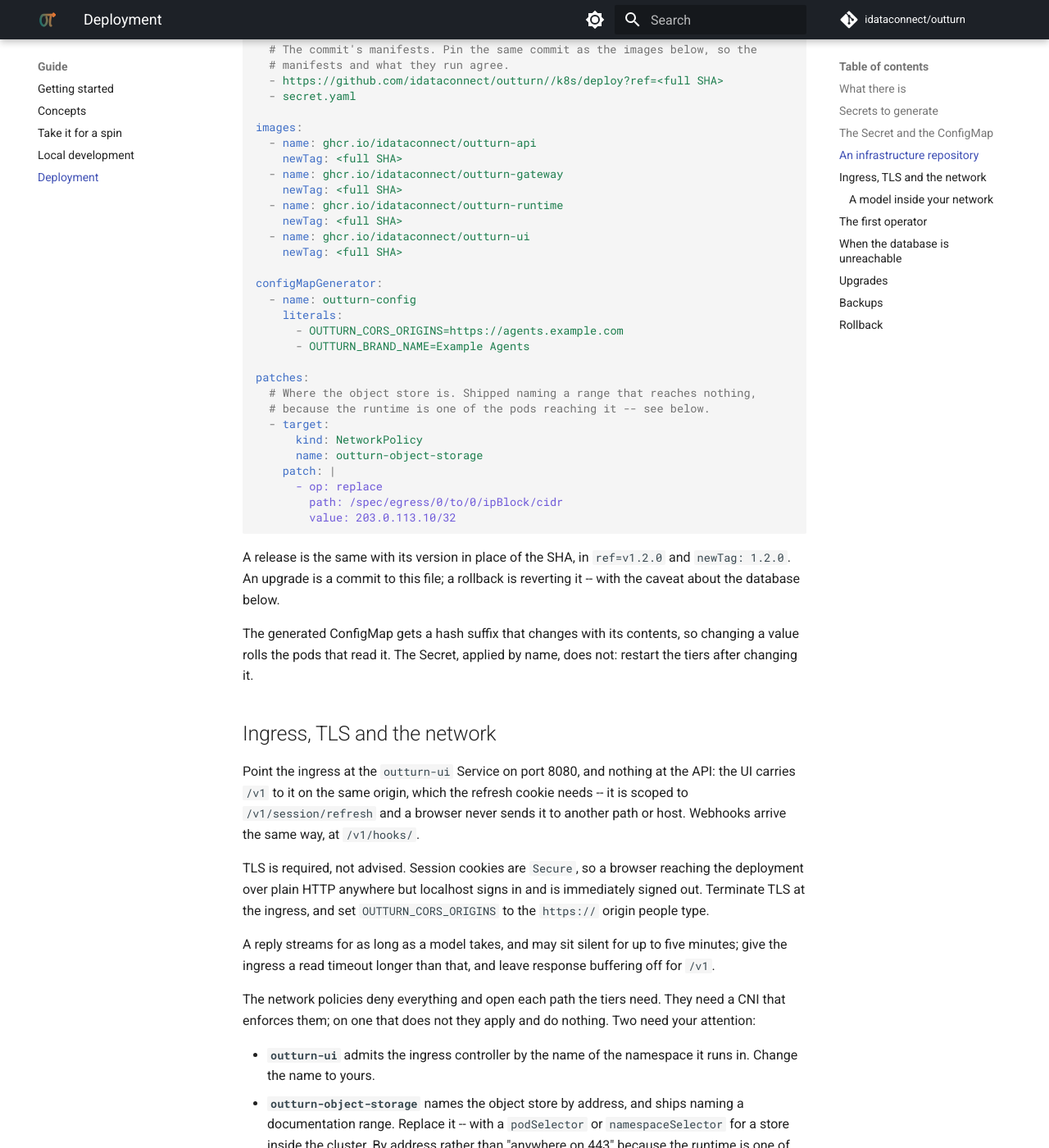
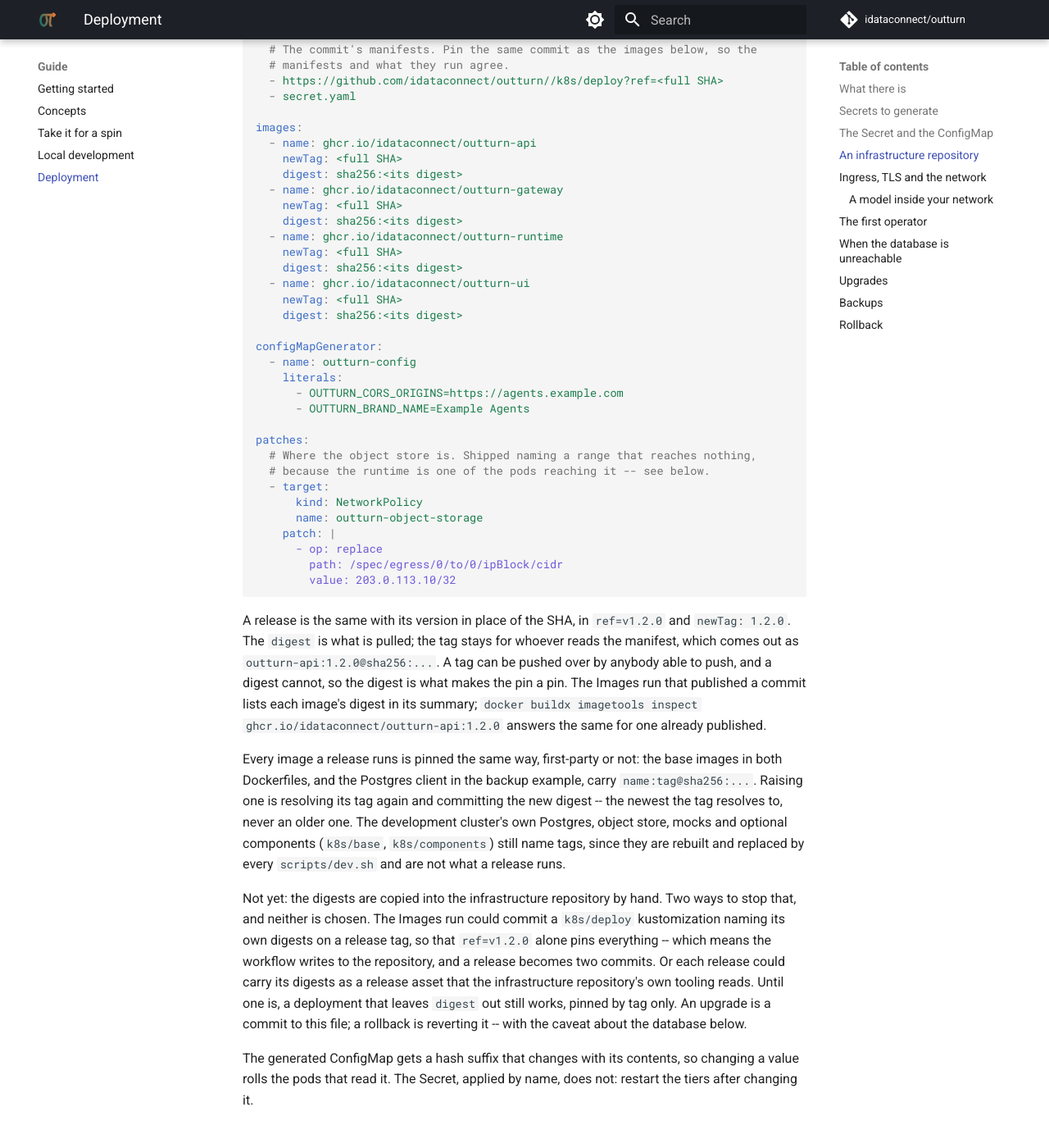
Before and after one commit to idataconnect/outturn, an MkDocs documentation site: the page built from docs/deployment.md, in a window 1280 px wide and 1400 px high, scrolled down 3998 px. Shown: the whole window at 82% size. Built offline with MkDocs 1.6.1 and Material for MkDocs 9.7.7, drawn with Linux system fonts in a browser that asks for light colours; comment, search, counter and statistics services are not loaded.

Commit message:
Name each published image's digest, and pin it in a deployment
The images are tagged by commit SHA and release version, and a deployment
pinning a tag runs whatever was last pushed under it. The Images run now
writes each image's digest to its summary, and the infrastructure
kustomization in docs/deployment.md pins it beside the tag. Copying those
digests across is still by hand; the two ways to stop that both change how a
release is cut, so they are written down rather than chosen.

Co-Authored-By: Claude Opus 5.5 <noreply@anthropic.com>

````diff
--- a/docs/deployment.md
+++ b/docs/deployment.md
@@ -144,12 +144,16 @@ resources:
 images:
   - name: ghcr.io/idataconnect/outturn-api
     newTag: <full SHA>
+    digest: sha256:<its digest>
   - name: ghcr.io/idataconnect/outturn-gateway
     newTag: <full SHA>
+    digest: sha256:<its digest>
   - name: ghcr.io/idataconnect/outturn-runtime
     newTag: <full SHA>
+    digest: sha256:<its digest>
   - name: ghcr.io/idataconnect/outturn-ui
     newTag: <full SHA>
+    digest: sha256:<its digest>
 
 configMapGenerator:
   - name: outturn-config
@@ -170,7 +174,30 @@ patches:
 ```
 
 A release is the same with its version in place of the SHA, in `ref=v1.2.0`
-and `newTag: 1.2.0`. An upgrade is a commit to this file; a rollback is
+and `newTag: 1.2.0`. The `digest` is what is pulled; the tag stays
+for whoever reads the manifest, which comes out as `outturn-api:1.2.0@sha256:...`.
+A tag can be pushed over by anybody able to push, and a digest cannot, so the
+digest is what makes the pin a pin. The Images run that published a commit
+lists each image's digest in its summary; `docker buildx imagetools inspect
+ghcr.io/idataconnect/outturn-api:1.2.0` answers the same for one already
+published.
+
+Every image a release runs is pinned the same way, first-party or not: the
+base images in both Dockerfiles, and the Postgres client in the backup example,
+carry `name:tag@sha256:...`. Raising one is resolving its tag again and
+committing the new digest -- the newest the tag resolves to, never an older
+one. The development cluster's own Postgres, object store, mocks and optional
+components (`k8s/base`, `k8s/components`) still name tags, since they are
+rebuilt and replaced by every `scripts/dev.sh` and are not what a release runs.
+
+Not yet: the digests are copied into the infrastructure repository by hand.
+Two ways to stop that, and neither is chosen. The Images run could commit a
+`k8s/deploy` kustomization naming its own digests on a release tag, so that
+`ref=v1.2.0` alone pins everything -- which means the workflow writes to the
+repository, and a release becomes two commits. Or each release could carry its
+digests as a release asset that the infrastructure repository's own tooling
+reads. Until one is, a deployment that leaves `digest` out still works, pinned
+by tag only. An upgrade is a commit to this file; a rollback is
 reverting it -- with the caveat about the database below.
 
 The generated ConfigMap gets a hash suffix that changes with its contents, so
````
Also changed, not shown: docs/roadmap.md (+2 -2 lines), 2 other files.
